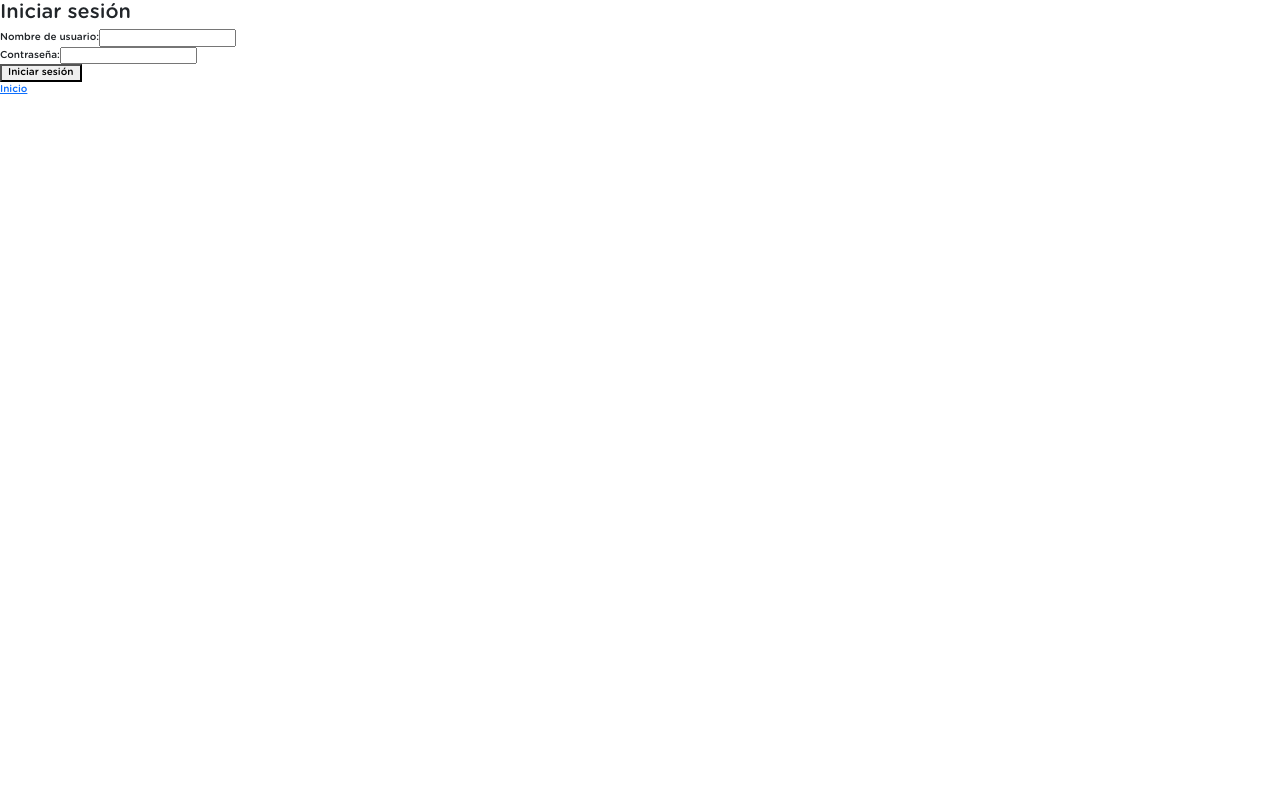
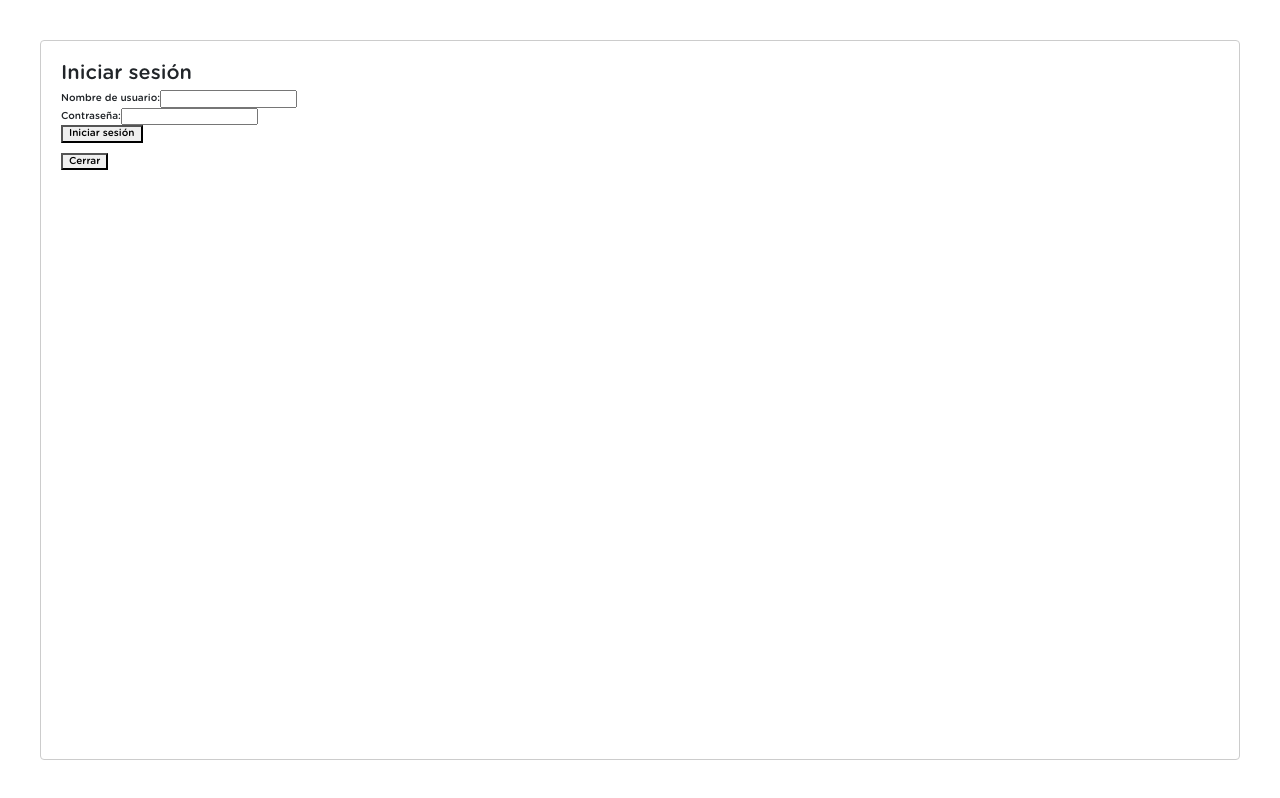
Before and after one commit to No-Country-simulation/S17-02-ft-Java-React, a React (Vite) app in the folder frontend/: page /login in a window 1280 px wide. Built offline with nearby package versions, Linux system fonts and the light colour scheme.

Commit message:
modal login

```diff
--- a/frontend/src/components/login/index.tsx
+++ b/frontend/src/components/login/index.tsx
@@ -1,12 +1,17 @@
 import { useState, FormEvent } from "react";
-import { Link, useNavigate } from "react-router-dom";
+import { useNavigate } from "react-router-dom";
 import axios from "axios";
 import { useAuth } from "../context/index.tsx";
+import Modal from "react-modal";
+
+// Configura el root element para el modal
+Modal.setAppElement("#root");
 
 export const Login = () => {
   const [username, setUsername] = useState("");
   const [password, setPassword] = useState("");
   const [error, setError] = useState<string | null>(null);
+  const [modalIsOpen, setModalIsOpen] = useState(true); // Modal abierto por defecto
   const { setToken, setRole } = useAuth();
   const navigate = useNavigate();
 
@@ -37,14 +42,24 @@ export const Login = () => {
       console.log("User role:", roleName);
 
       navigate("/");
+      closeModal(); // Cierra el modal después de iniciar sesión
     } catch (err) {
       console.error("Login failed:", err);
       setError("Login failed. Please check your credentials and try again.");
     }
   };
 
+  const closeModal = () => {
+    setModalIsOpen(false);
+    navigate("/"); // Redirige a la ruta principal
+  };
+
   return (
-    <div>
+    <Modal
+      isOpen={modalIsOpen}
+      onRequestClose={closeModal}
+      contentLabel="Login Modal"
+    >
       <h2>Iniciar sesión</h2>
       <form onSubmit={handleSubmit}>
         <div>
@@ -70,9 +85,9 @@ export const Login = () => {
         <button type="submit">Iniciar sesión</button>
       </form>
       {error && <p style={{ color: "red" }}>{error}</p>}
-      <p>
-        <Link to="/">Inicio</Link>
-      </p>
-    </div>
+      <button onClick={closeModal} style={{ marginTop: "10px" }}>
+        Cerrar
+      </button>
+    </Modal>
   );
 };
--- a/frontend/src/components/registerUser/index.tsx
+++ b/frontend/src/components/registerUser/index.tsx
@@ -2,9 +2,11 @@ import React from "react";
 import axios from "axios";
 import FormInput from "./formInput";
 import useForm from "./useForm";
+import { useAuth } from "../context";
 
 export const RegisterUser = () => {
   const { form, errors, handleChange } = useForm();
+  const { setToken, setRole } = useAuth();
 
   const submitForm = async (event: React.FormEvent<HTMLFormElement>) => {
     event.preventDefault();
@@ -21,7 +23,13 @@ export const RegisterUser = () => {
           "Content-Type": "application/json",
         },
       });
-      console.log("User registered successfully:", response.data);
+
+      const { token, role } = response.data;
+
+      setToken(token);
+      setRole(role);
+
+      console.log("User registered and logged in successfully:", response.data);
     } catch (error) {
       if (axios.isAxiosError(error)) {
         console.error(
```
